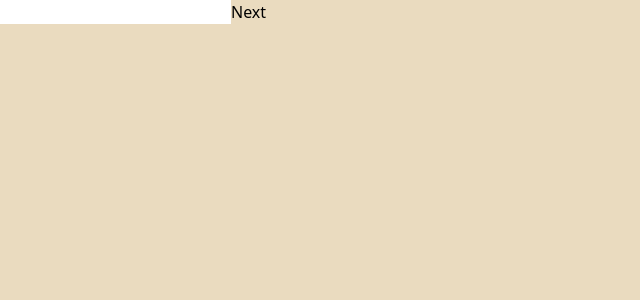
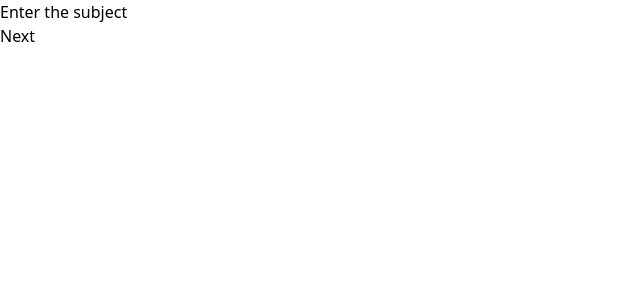
Before and after one commit to G-Just/React-ts-weighted-scoring-tool, a React (Vite) app: page / in a window 1280 px wide. Shown: the top 300 px of the page, without its empty margins (0-640 px from the left). Built offline with nearby package versions, Linux system fonts and the light colour scheme.

Commit message:
General development update

```diff
--- a/src/App.tsx
+++ b/src/App.tsx
@@ -24,7 +24,7 @@ function App() {
 
   return (
     <StageContext.Provider value={stageController}>
-      <div className="bg-[#eadbbf] w-screen h-screen">
+      <div className="w-screen h-screen">
         <SubjectForm />
         {stage >= 1 ? <CriteriaForm /> : null}
         {stage >= 2 ? <WeightForm /> : null}
--- a/src/components/CriteriaForm.tsx
+++ b/src/components/CriteriaForm.tsx
@@ -28,7 +28,6 @@ export default function CriteriaForm() {
 
   return (
     <div>
-      <form>
       {renderRows().map((row) => row)}
       <button onClick={(e) => addRow(e)}>Add criteria</button>
       {stageController.stage === 1 ? (
@@ -36,7 +35,6 @@ export default function CriteriaForm() {
           Next
         </button>
       ) : null}
-      </form>
     </div>
   );
 }
--- a/src/components/SubjectForm.tsx
+++ b/src/components/SubjectForm.tsx
@@ -1,4 +1,5 @@
 import { useStageContext } from "../context/StageContext";
+import InputRow from "./InputRow";
 
 export default function SubjectForm() {
   const stageController = useStageContext();
@@ -10,7 +11,7 @@ export default function SubjectForm() {
 
   return (
     <div>
-      <input required className="" />
+      <InputRow label="Enter the subject" />
       {stageController.stage === 0 ? (
         <button type="submit" onClick={handleSubmit}>
           Next
```
Lines whose indentation alone changed are shown as unchanged.
